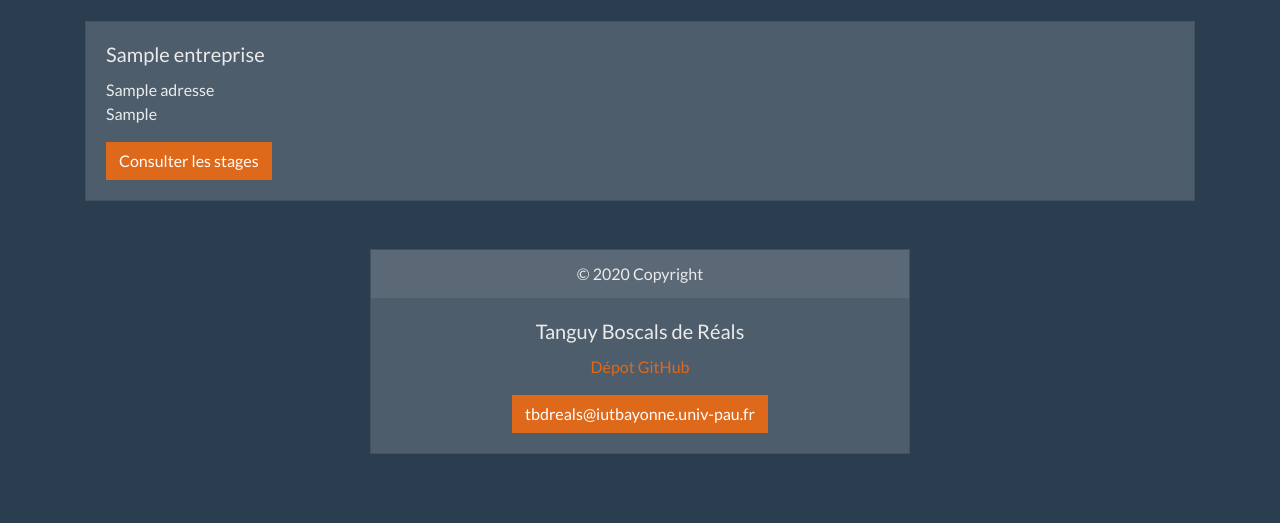
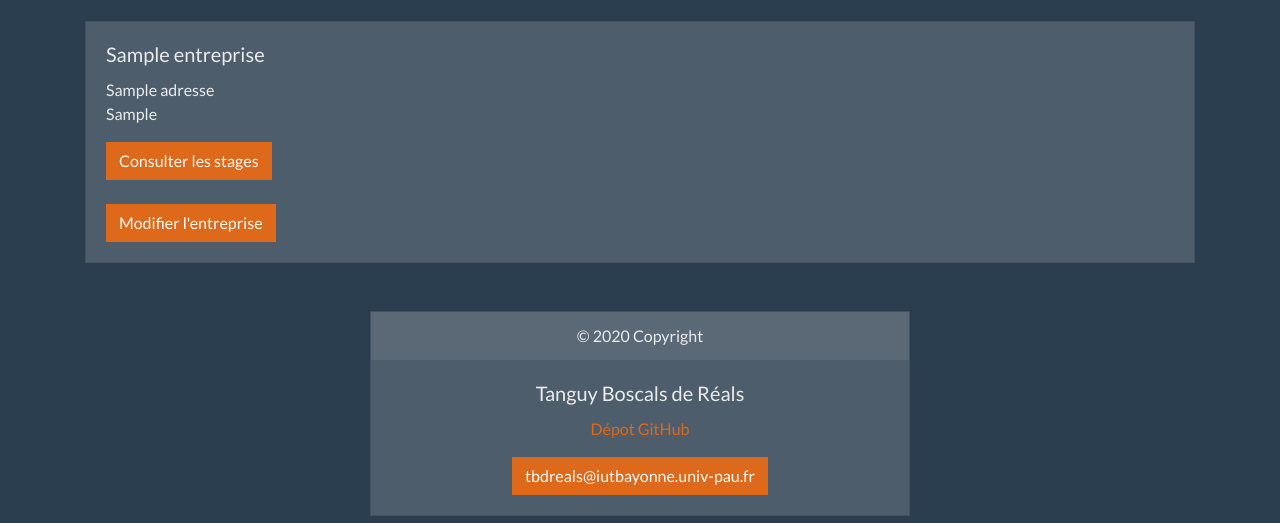
Before and after one commit to tbdreals/prostages, a Symfony app: template templates/pro_stages/entreprises.html.twig in a window 1280 px wide. Shown: the part 277-800 px from the top of the page. Run offline with Twig, Linux system fonts and the light colour scheme; the template is opened without the code that fills it: most values are stand-ins (such as "Sample title", 1, 10 or a date in 2020); some libraries are stand-ins or nearby versions.

Commit message:
Mise en place du bouton de modification des entreprises

```diff
--- a/templates/pro_stages/entreprises.html.twig
+++ b/templates/pro_stages/entreprises.html.twig
@@ -22,6 +22,8 @@
           <h5 class="card-title">{{entrepriseCourante.nom}}</h5>
           <p class="card-text">{{entrepriseCourante.adresse}}<br />{{entrepriseCourante.siteWeb}}</p>
           <a href="{{path('prostages_stagesParEntreprise', {'nom': entrepriseCourante.nom})}}" class="btn btn-primary">Consulter les stages</a>
+          <br /><br />
+          <a href="{{path('prostages_modificationEntreprise', {'id': entrepriseCourante.id})}}" class="btn btn-primary">Modifier l'entreprise</a>
         </div>
       </div>
 
```
